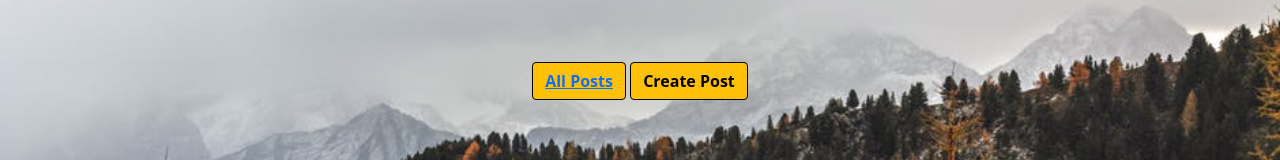
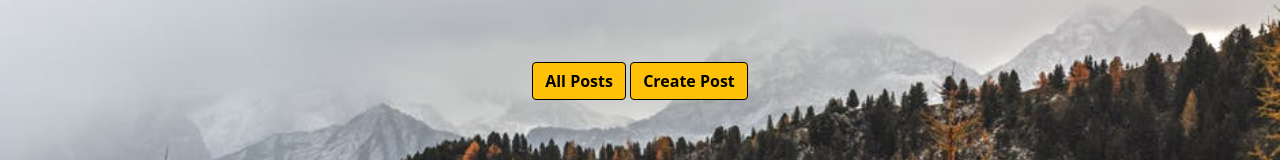
Before and after one commit to rahulsinghbisht-13/Scribbler, a plain HTML site: page index.html in a window 1280 px wide. Shown: the part 251-411 px from the top of the page. Drawn offline with nearby package versions, Linux system fonts and the light colour scheme.

Commit message:
styled the all post button after linking it to bloglist.html

```diff
--- a/styles/index.css
+++ b/styles/index.css
@@ -162,3 +162,10 @@ body {
 .modal-header {
     align-items: center;
 }
+
+/* styling the all post button after linking it to bloglist.html */
+
+#linkToBloglist {
+    text-decoration: none;
+    color: black;
+}
```
